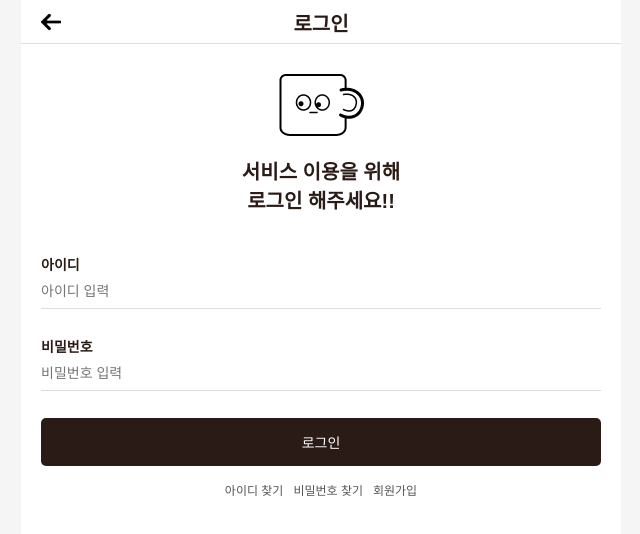
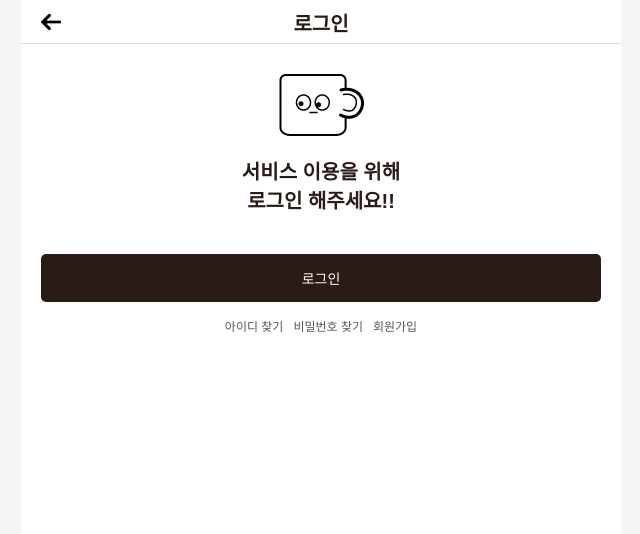
Before and after one commit to seongjongju/CoffeeOrder-app-front, a Next.js app: page /login in a window 1280 px wide. Shown: the top 534 px of the page, without its empty margins (319-959 px from the left). Built offline with nearby package versions, Linux system fonts and the light colour scheme.

Commit message:
로그인 리덕스 툴킷 세팅 중

```diff
--- a/app/login/page.tsx
+++ b/app/login/page.tsx
@@ -24,24 +24,24 @@ const LoginPage = () => {
                         </AuthText>
                     </AuthTop>
                     <form>
-                        <FormField
+                        {/* <FormField
                             label='아이디'
                             type='text'
                             placeholder='아이디 입력'
-                            // value={''}
-                            // onChange={''}
-                            // onBlur={(e) => onBlur('birth', e.currentTarget.value)}
-                            // errMessage={signUpErrorMsg.birthErrorMessage}
+                            value={''}
+                            onChange={''}
+                            onBlur={(e) => onBlur('birth', e.currentTarget.value)}
+                            errMessage={signUpErrorMsg.birthErrorMessage}
                         />
                         <FormField
                             label='비밀번호'
                             type='password'
                             placeholder='비밀번호 입력'
-                            // value={''}
-                            // onChange={''}
-                            // onBlur={(e) => onBlur('birth', e.currentTarget.value)}
-                            // errMessage={signUpErrorMsg.birthErrorMessage}
-                        />
+                            value={''}
+                            onChange={''}
+                            onBlur={(e) => onBlur('birth', e.currentTarget.value)}
+                            errMessage={signUpErrorMsg.birthErrorMessage}
+                        /> */}
                         <Button
                             buttonText='로그인'
                         />
```
